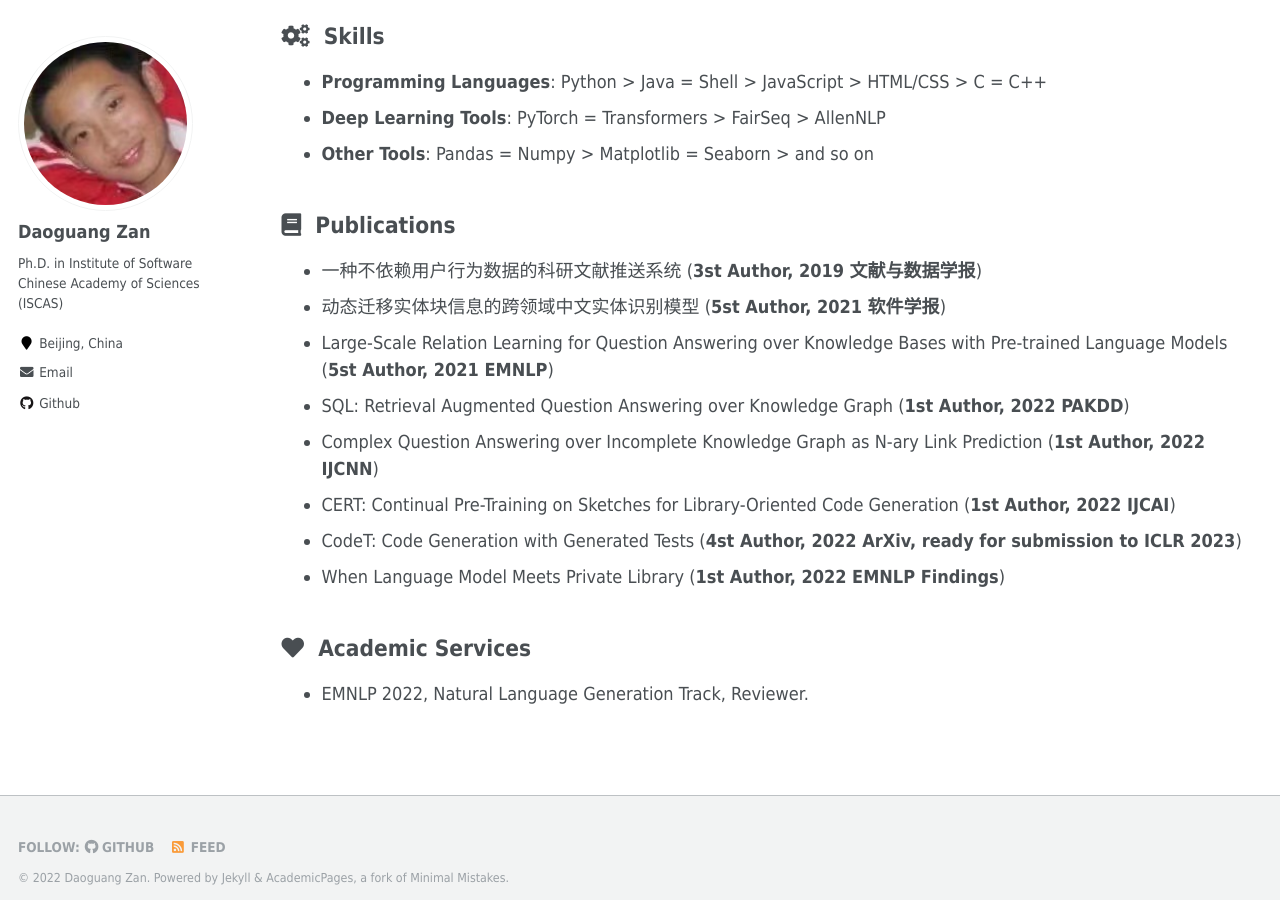
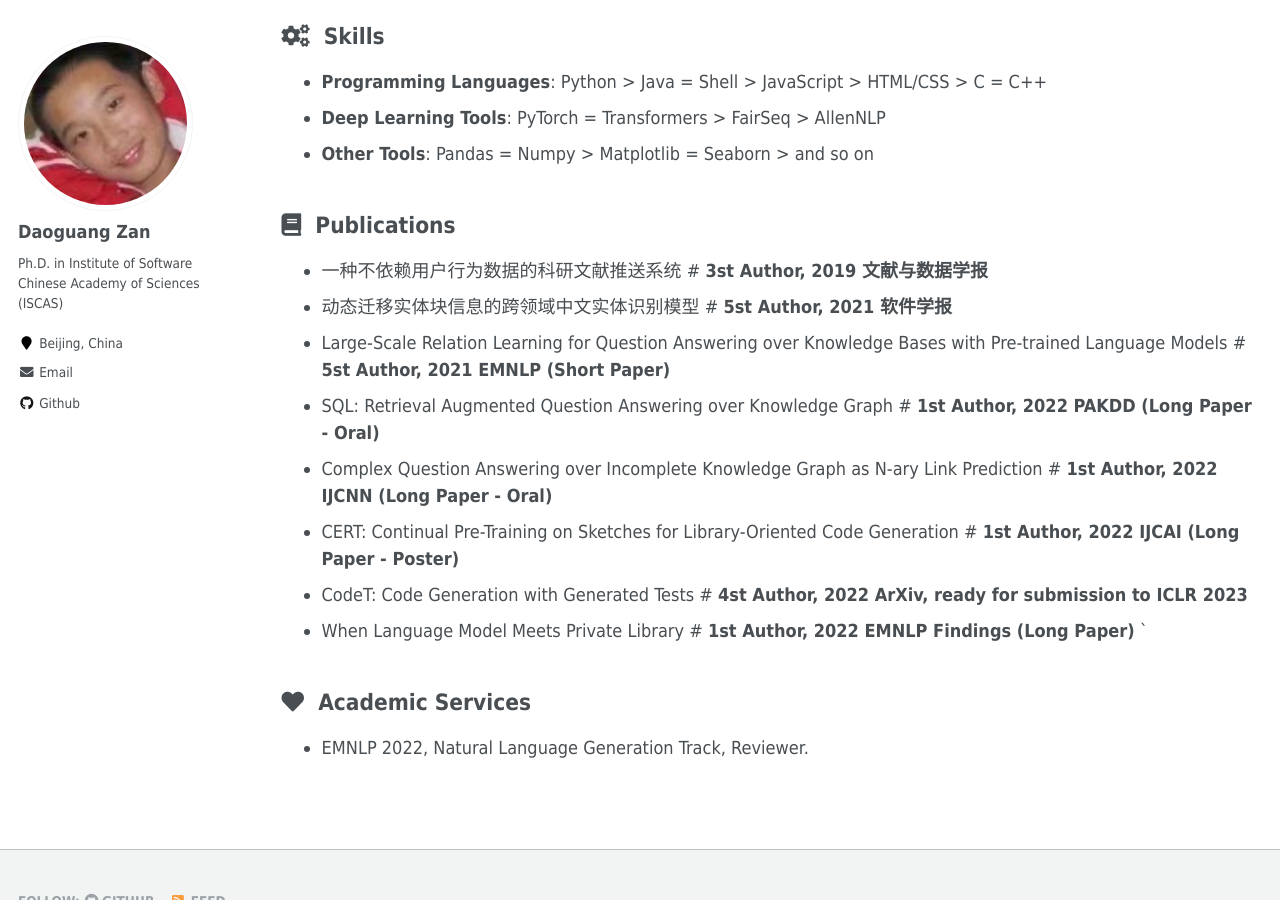
Before and after one commit to zandaoguang-iscas/daoguang.github.io, a Jekyll site: the page built from _pages/cv.md, in a window 1280 px wide and 900 px high, scrolled down 746 px. Built offline with Jekyll 4.4.1, drawn with Linux system fonts in a browser that asks for light colours.

Commit message:
Update cv.md

```diff
--- a/_pages/cv.md
+++ b/_pages/cv.md
@@ -36,14 +36,15 @@ redirect_from:
 
 ## <i class="fa fa-ft fa-book"></i>&nbsp;&nbsp;Publications
 
-* 一种不依赖用户行为数据的科研文献推送系统 (**3st Author, 2019 文献与数据学报**)
-* 动态迁移实体块信息的跨领域中文实体识别模型 (**5st Author, 2021 软件学报**)
-* Large-Scale Relation Learning for Question Answering over Knowledge Bases with Pre-trained Language Models (**5st Author, 2021 EMNLP**)
-* SQL: Retrieval Augmented Question Answering over Knowledge Graph (**1st Author, 2022 PAKDD**)
-* Complex Question Answering over Incomplete Knowledge Graph as N-ary Link Prediction (**1st Author, 2022 IJCNN**)
-* CERT: Continual Pre-Training on Sketches for Library-Oriented Code Generation (**1st Author, 2022 IJCAI**)
-* CodeT: Code Generation with Generated Tests (**4st Author, 2022 ArXiv, ready for submission to ICLR 2023**)
-* When Language Model Meets Private Library (**1st Author, 2022 EMNLP Findings**)
+* 一种不依赖用户行为数据的科研文献推送系统 # **3st Author, 2019 文献与数据学报**
+* 动态迁移实体块信息的跨领域中文实体识别模型 # **5st Author, 2021 软件学报**
+* Large-Scale Relation Learning for Question Answering over Knowledge Bases with Pre-trained Language Models # **5st Author, 2021 EMNLP (Short Paper)**
+* SQL: Retrieval Augmented Question Answering over Knowledge Graph # **1st Author, 2022 PAKDD (Long Paper - Oral)**
+* Complex Question Answering over Incomplete Knowledge Graph as N-ary Link Prediction # **1st Author, 2022 IJCNN (Long Paper - Oral)**
+* CERT: Continual Pre-Training on Sketches for Library-Oriented Code Generation # **1st Author, 2022 IJCAI (Long Paper - Poster)**
+* CodeT: Code Generation with Generated Tests # **4st Author, 2022 ArXiv, ready for submission to ICLR 2023**
+* When Language Model Meets Private Library # **1st Author, 2022 EMNLP Findings (Long Paper)**
+`
 
 ## <i class="fa fa-ft fa-heart"></i>&nbsp;&nbsp;Academic Services
 
```
